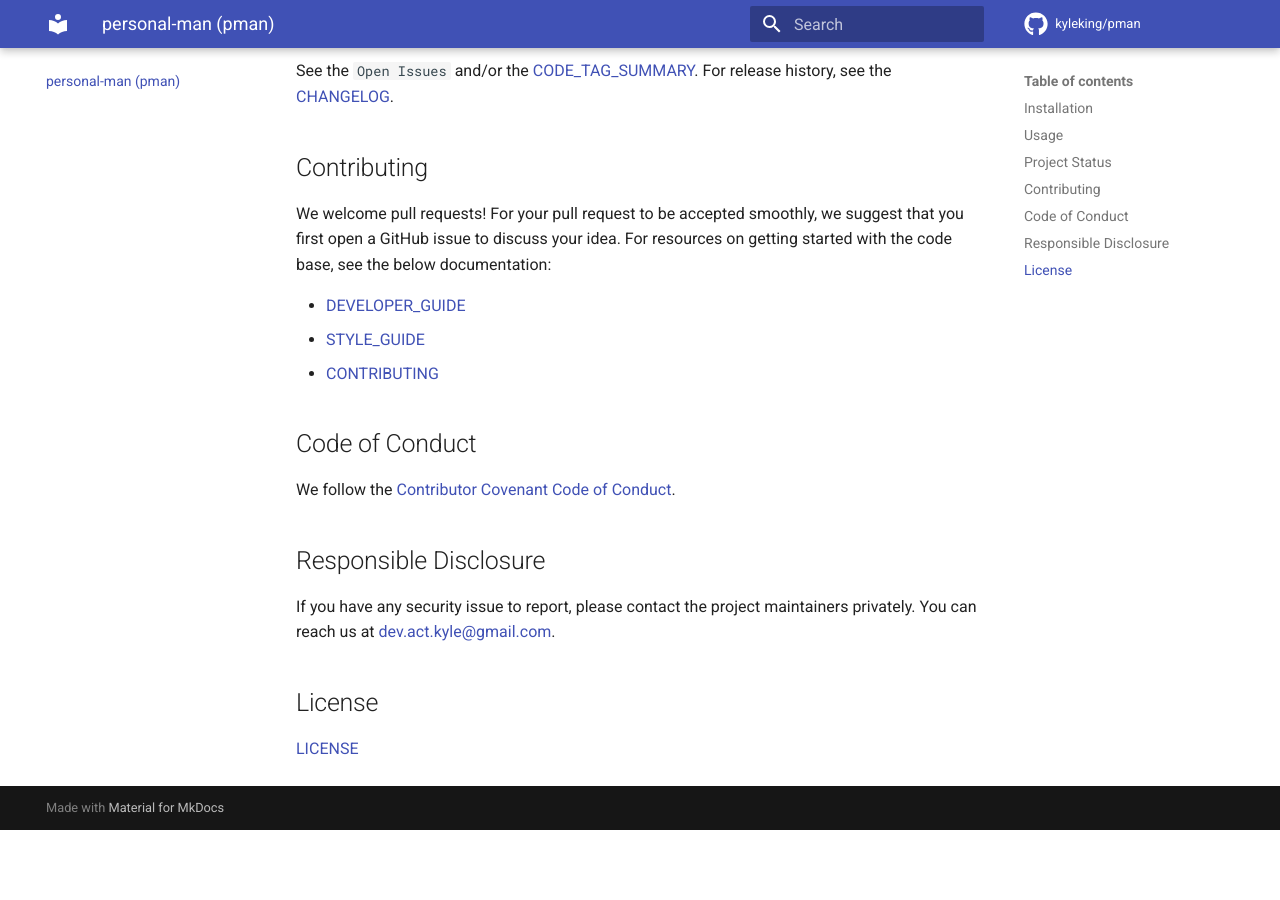
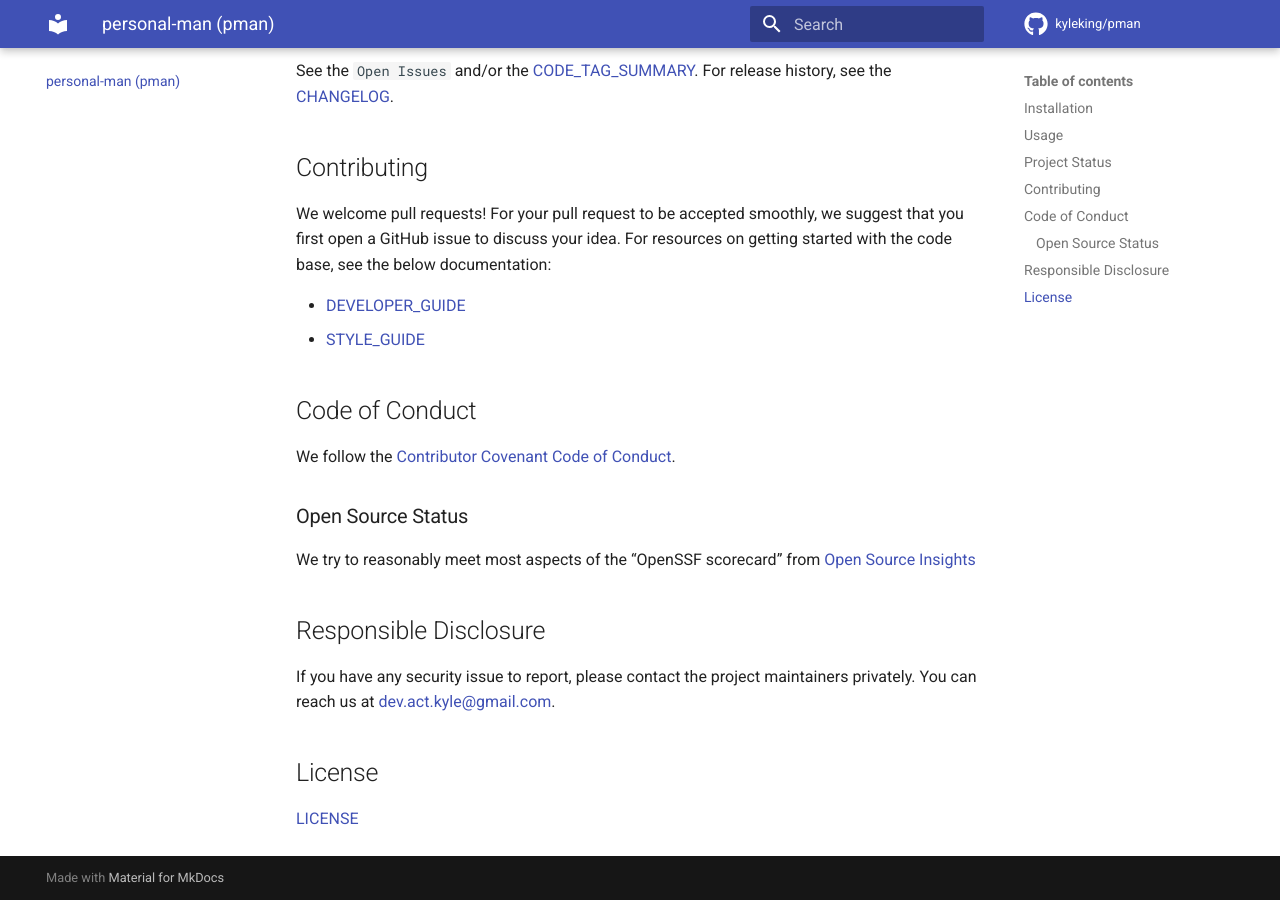
Before and after one commit to KyleKing/peronsal-man, an MkDocs documentation site: the page built from docs/README.md, in a window 1280 px wide and 900 px high, scrolled down 743 px. Built offline with MkDocs 1.6.1 and Material for MkDocs 9.7.7, drawn with Linux system fonts in a browser that asks for light colours; comment, search, counter and statistics services are not loaded; before the commit the page ends 1573 px from its top, so only the background shows below that.

```diff
--- a/.copier-answers.yml
+++ b/.copier-answers.yml
@@ -1,7 +1,7 @@
 # yamllint disable-file
 # Answer file maintained by Copier for: https://github.com/KyleKing/calcipy_template
 # Check into version control. Edit by re-running copier and changing responses to the questions
-_commit: 0.15.11
+_commit: 0.16.0
 _src_path: gh:KyleKing/calcipy_template
 author_email: dev.act.kyle@gmail.com
 author_name: Kyle King
--- a/.sourcery.yaml
+++ b/.sourcery.yaml
@@ -1,7 +1,7 @@
 ---
 # See: https://docs.sourcery.ai/Configuration/
 refactor:
-  python_version: '3.8'
+  python_version: '3.10'
 
 # Full Google Style Set from: https://sourcery.ai/blog/google-python-style-guide/
 rules:
--- a/docs/README.md
+++ b/docs/README.md
@@ -30,11 +30,14 @@ We welcome pull requests! For your pull request to be accepted smoothly, we sugg
 
 - [DEVELOPER_GUIDE]
 - [STYLE_GUIDE]
-- [CONTRIBUTING]
 
 ## Code of Conduct
 
 We follow the [Contributor Covenant Code of Conduct][contributor-covenant].
+
+### Open Source Status
+
+We try to reasonably meet most aspects of the "OpenSSF scorecard" from [Open Source Insights](https://deps.dev/pypi/pman)
 
 ## Responsible Disclosure
 
@@ -46,7 +49,6 @@ If you have any security issue to report, please contact the project maintainers
 
 [changelog]: ./docs/CHANGELOG.md
 [code_tag_summary]: ./docs/CODE_TAG_SUMMARY.md
-[contributing]: ./docs/CONTRIBUTING.md
 [contributor-covenant]: https://www.contributor-covenant.org
 [developer_guide]: ./docs/DEVELOPER_GUIDE.md
 [license]: https://github.com/kyleking/pman/LICENSE
```
Also changed, not shown: 7 other files.
